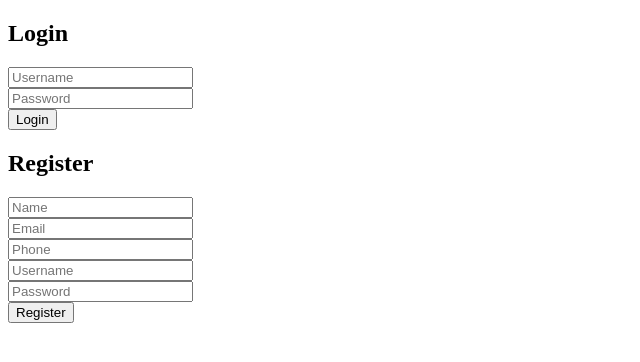
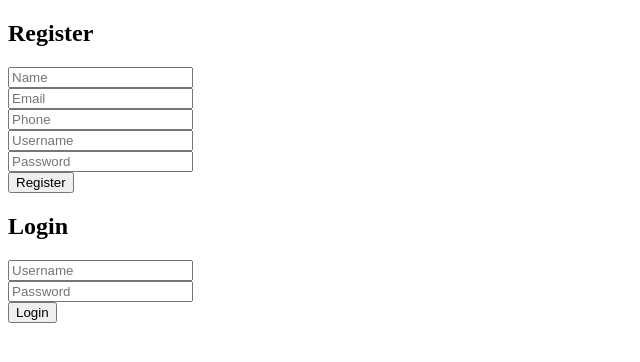
Before and after one commit to Sweenkhan/form-with-nodejs, a React (Create React App) app in the folder front/: page / in a window 1280 px wide. Shown: the top 362 px of the page, without its empty margins (0-640 px from the left). Built offline with nearby package versions, Linux system fonts and the light colour scheme.

Commit message:
changes in bcrypt

```diff
--- a/front/src/FORM/Login.js
+++ b/front/src/FORM/Login.js
@@ -1,22 +1,25 @@
 import React, { useState } from 'react'
 import axios from "axios"
-import {redirect} from "react-router-dom"
+
+import {useNavigate} from "react-router-dom"
 
 function Login() {
 
 
   const [username, setUsername] = useState("")
   const [password, setPassword] = useState("")
-
+   const navigate = useNavigate()
 
   function handleSubmit(e) {
 
     e.preventDefault()
-    console.log("hello")
          axios.post("http://localhost:8080/login", {username, password})
          .then((result) => {
-            if(result === "success"){
-               redirect("/")
+            if(result.data === "success"){
+              console.log("succes ho gya")
+               navigate("/")
+              //  setUsername("")
+              //  setPassword("")
             }
          })
   }
--- a/front/src/Home.js
+++ b/front/src/Home.js
@@ -5,8 +5,12 @@ import Login from './FORM/Login'
 function Home() {
   return (
     <div>
+
+        <Register />
+
+
+
         <Login />
-        <Register />
     </div>
   )
 }
```
Also changed, not shown: front/src/MAIN/Main.js (added, +11 -0 lines), front/package.json (line endings or trailing spaces).
